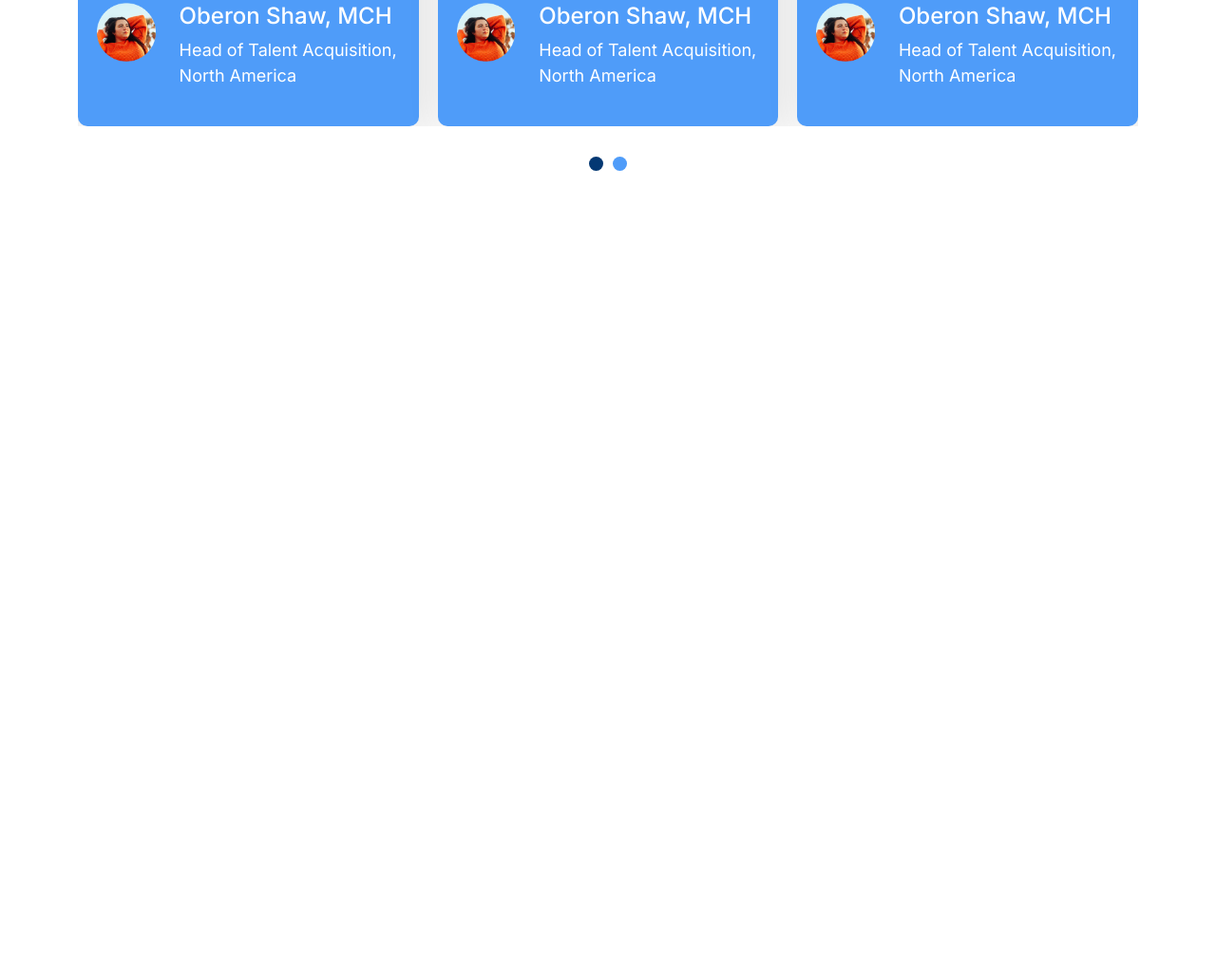
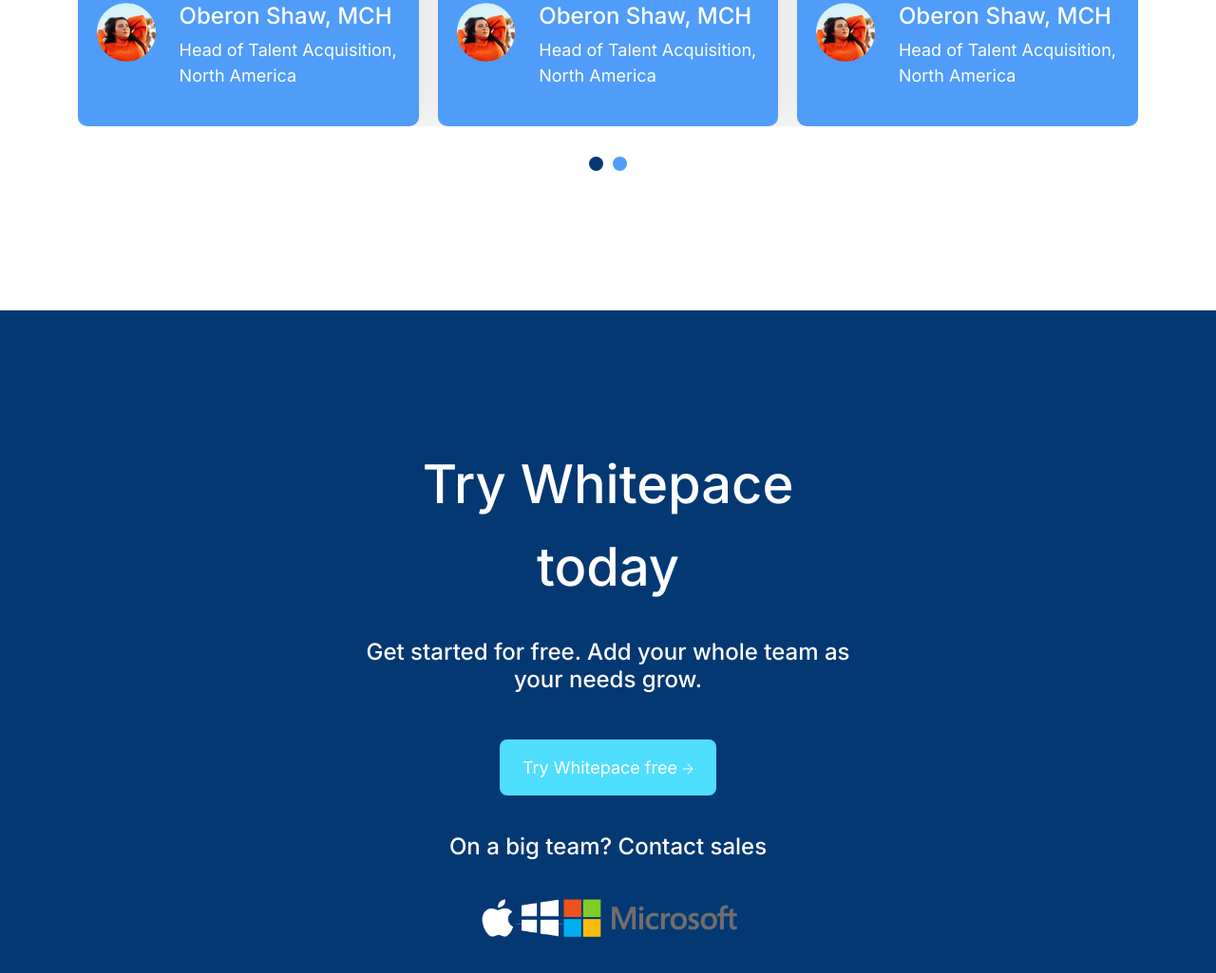
Before and after one commit to jahidpappuctg/figma, a plain HTML site: page index.html in a window 1280 px wide. Shown: the part 7517-8542 px from the top of the page at 95% size. Before the commit the page ends 7844 px from the top, so only its background shows below. Drawn offline with nearby package versions, Linux system fonts and the light colour scheme.

Commit message:
whitespace completed

```diff
--- a/index.html
+++ b/index.html
@@ -500,6 +500,34 @@
           </section>
            <!-- testimonial -->
 
+           <!-- trail -->
+            <section class="trial-area">
+              <div class="container">
+                <div class="row">
+                  <div class="col-lg-6 offset-lg-3 text-center text-white">
+                    <div class="trial-text">
+                      <h3>Try Whitepace <br/> today</h3>
+                      <h4>
+                        Get started for free. Add your whole team as your needs grow.
+                      </h4>
+                      <a
+                         href="#" class="theme-button">Try Whitepace free <img src="images/icon.png" alt="">
+                      </a>
+                    </div>
+                    <h4>On a big team? Contact sales</h4>
+                    <div class="trial-img d-flex justify-content-center">
+                      <a href="">
+                        <img src="images/apple-black-logo 2.png" alt="">
+                        <img src="images/windows-logo 1.png" alt="">
+                        <img src="images/microsoft 1.png" alt="">
+                      </a>
+                    </div>
+                  </div>
+                </div>
+              </div>
+            </section>
+           <!-- trail -->
+
 
 
     </main>
--- a/style.css
+++ b/style.css
@@ -324,18 +324,44 @@
     margin: 0 5px;
 }
 
-
 .testimonial-area .owl-dots button.active{
     background-color: #043873 !important; ;
 }
 
+.trial-area{
+    padding: 140px 0;
+    background-color: #043873;
+}
 
+.trial-text h3{
+    font-size: 56px;
+    line-height: 87px;
+    padding-bottom: 24px;
+}
 
+.trial-area p{
+    font-size: 24px;
+    line-height: 32px;
+}
+.trial-area .theme-button{
+    margin: 40px 0;
+}
 
+.trial-area .trial-img{
+    margin-top: 40px;
+}
 
+.trial-area .trial-img img{
+    height: 40px;
+    width: auto;
 
+}
 
+.trial-img a{
+   margin: 0 28px;
+   text-align: center;
 
+}
 
 
 
@@ -456,4 +482,10 @@
         padding: 80px 0;
         color: #fff;
     }
+
+    .trial-area{
+        padding: 80px 0;
+        background-color: #043873;
+    }
+
 }
```
Also changed, not shown: images/Group.png (added), images/apple-black-logo 2.png (added), images/windows-logo 1.png (added).
